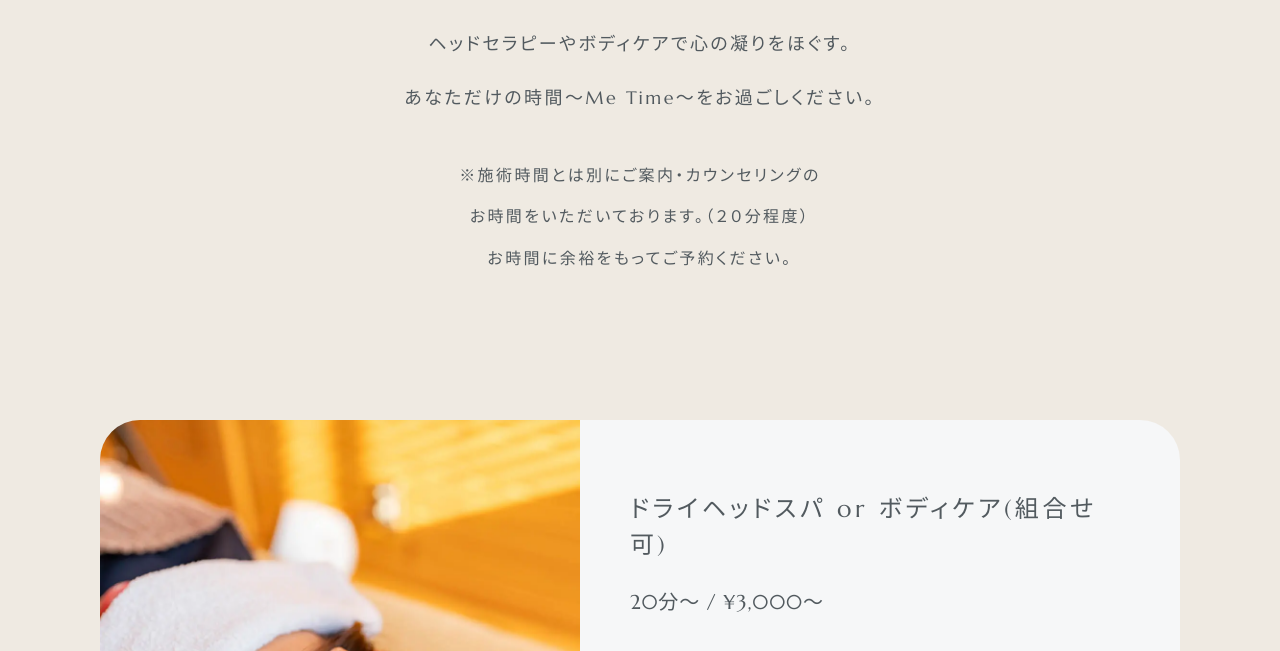
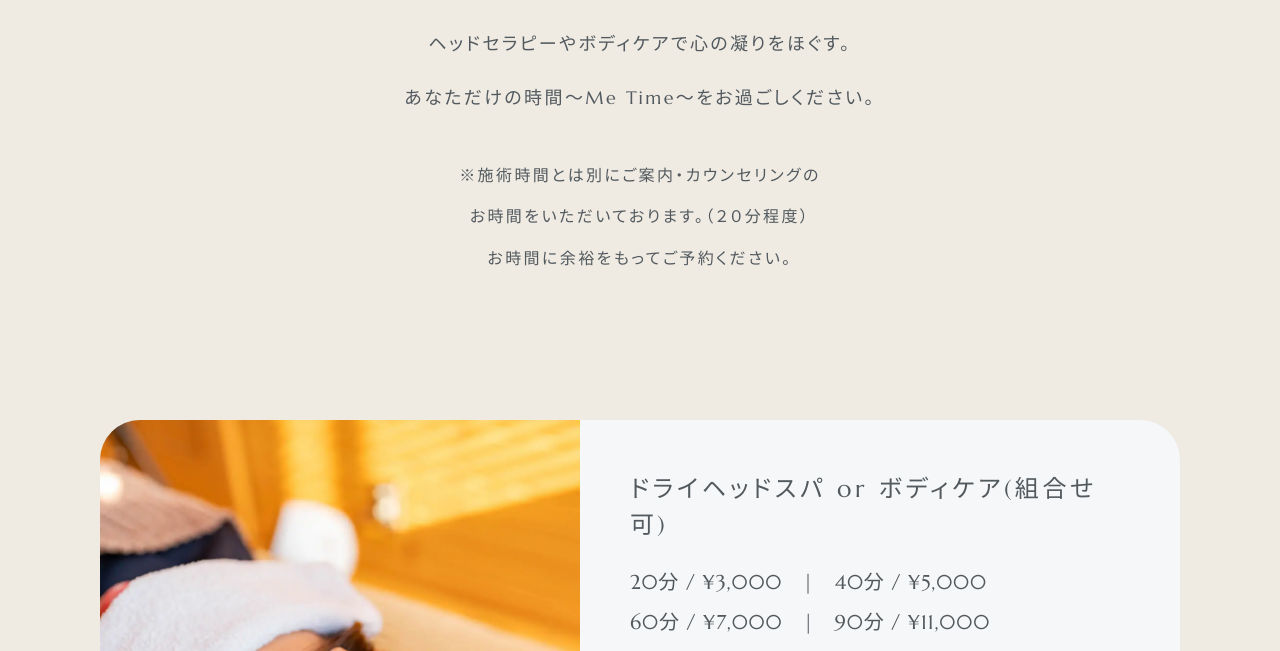
Before and after one commit to ringo-117/MeTime_test2, a plain HTML site: page menu.html in a window 1280 px wide. Shown: the part 300-951 px from the top of the page. Drawn offline with nearby package versions, Linux system fonts and the light colour scheme.

Commit message:
update_21
MENU内のドライヘッドスパorボディケアの料金表示を変更しました。

```diff
--- a/menu.html
+++ b/menu.html
@@ -103,7 +103,8 @@
         <div class="menu_box_text img_items effect delay-2">
           <div class="menu_title">
             <h3>ドライヘッドスパ or ボディケア(組合せ可)</h3>
-            <p>20分〜 /  ¥3,000〜</p>
+            <p>20分 /  ¥3,000　|　40分 /  ¥5,000</p>
+            <p>60分 /  ¥7,000　|　90分 /  ¥11,000</p>
           </div>
           <div class="menu_info">
             <p class="menu_info_01">その日の気分や体に合わせた施術を。</p>
```
